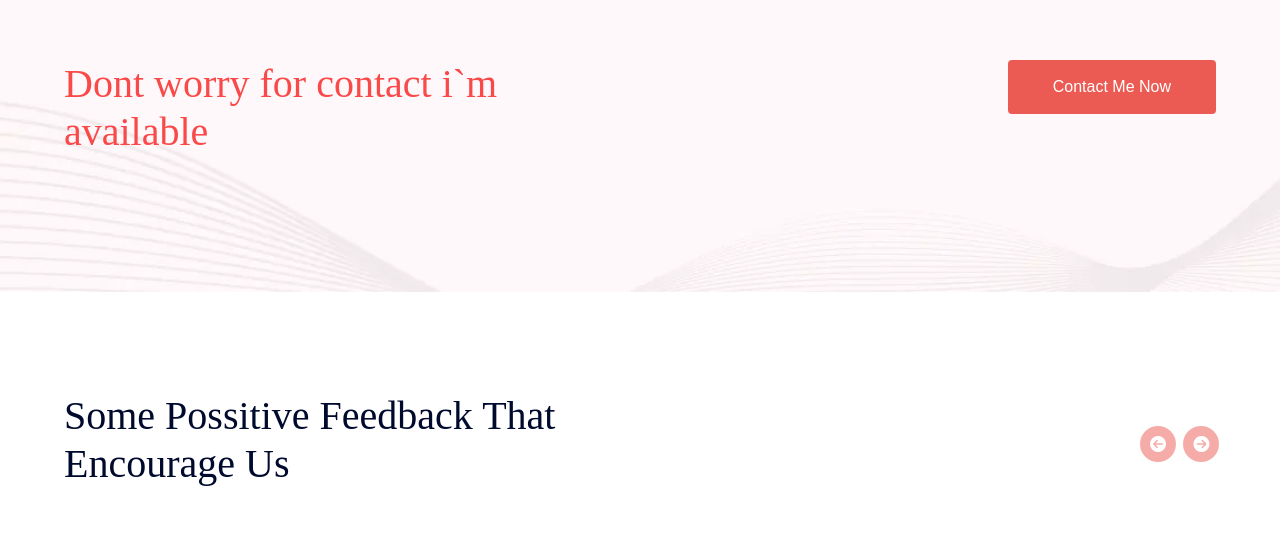
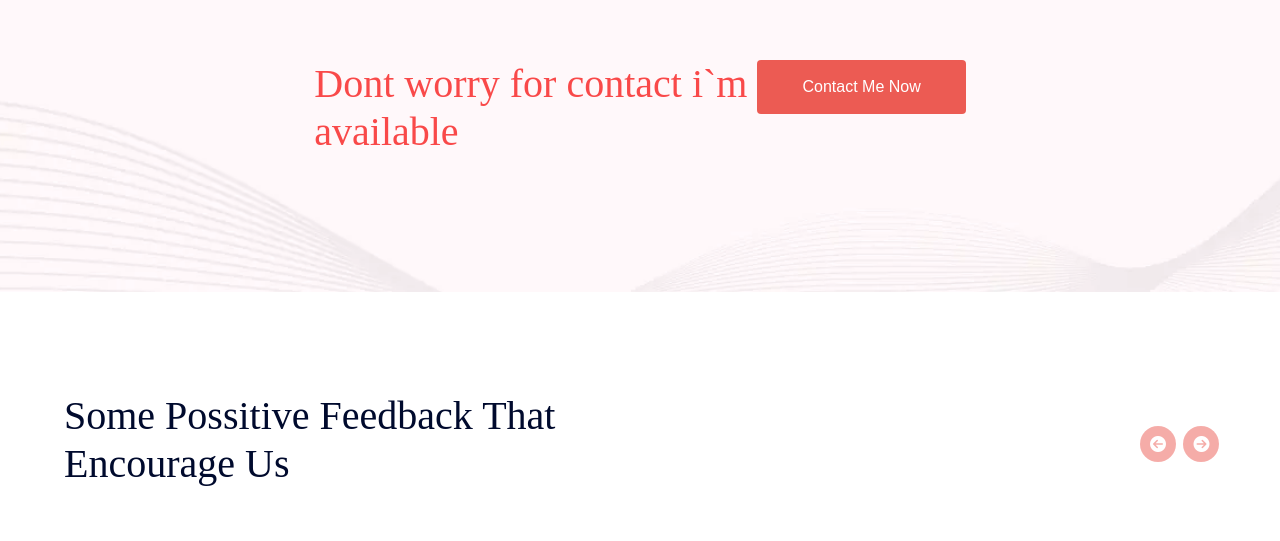
Before and after one commit to fouadmogy10/templet3, a plain HTML site: page index.html in a window 1280 px wide. Shown: the part 3730-4271 px from the top of the page. Drawn offline with nearby package versions, Linux system fonts and the light colour scheme.

Commit message:
Update index.html

```diff
--- a/index.html
+++ b/index.html
@@ -343,8 +343,8 @@
 
 <!-- ********************start contact*********************** -->
 
-<section class="pad d-flex justify-content-center align-content-center contact" id="contact">
-  <div class=" cont d-flex justify-content-between row contact-item">
+<section class="pad d-flex justify-content-center align-items-center contact" id="contact">
+  <div class=" cont d-flex justify-content-center row contact-item">
     <div class="mb-5 ">
       <h2 class="h1">
         Dont worry for contact i`m <br> available
```
